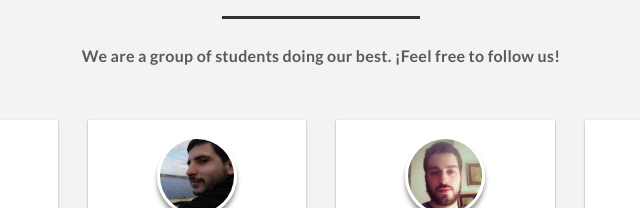
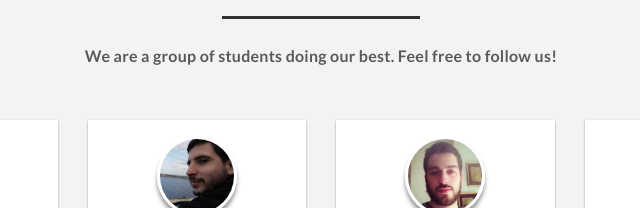
Before and after one commit to NoNamedDevelopers/nonameddevelopers.github.io, a plain HTML site: page index.html in a window 1280 px wide. Shown: the part 750-958 px from the top of the page, 319-959 px from the left. Drawn offline with Linux system fonts and the light colour scheme.

Commit message:
Update index.html

```diff
--- a/index.html
+++ b/index.html
@@ -131,7 +131,7 @@ License URL: http://creativecommons.org/licenses/by/3.0/
 				<div class="head-one text-center team-head">
 					<h2>Team</h2>
 					<span> </span>
-					<p>We are a group of students doing our best. ¡Feel free to follow us!</p>
+					<p>We are a group of students doing our best. Feel free to follow us!</p>
 				</div>
 				<div class="team-members">
 					<div class="col-md-3">
```
